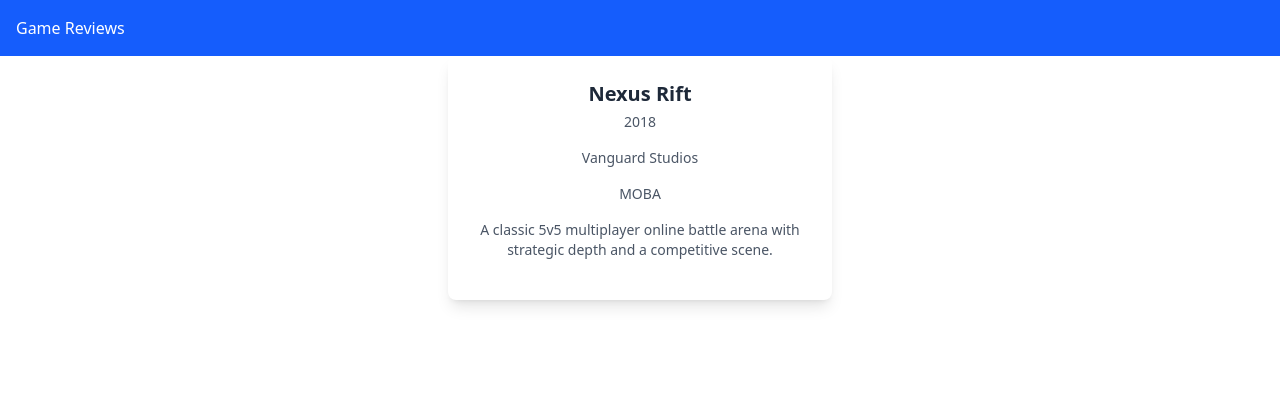
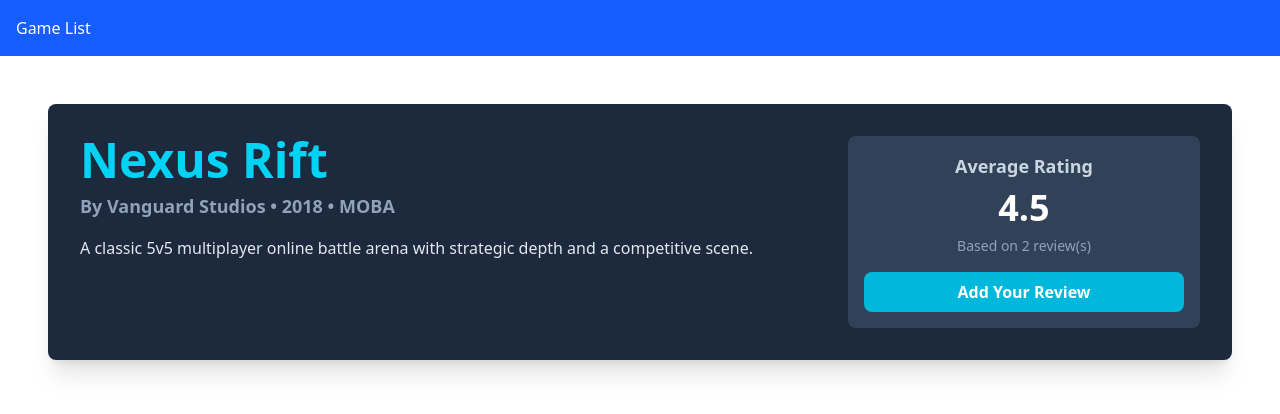
Before and after one commit to BalanlaySC/my-learning-roadmap, a React (Vite) app in the folder week2-mini-project/: page /games/game-001 in a window 1280 px wide. Shown: the top 414 px of the page. Built offline with nearby package versions, Linux system fonts and the light colour scheme.

Commit message:
feat(game-detail-page): Implement hero section onClicked game

```diff
--- a/week2-mini-project/src/App.tsx
+++ b/week2-mini-project/src/App.tsx
@@ -10,12 +10,12 @@ function App() {
   return (
     <div>
       <Header />
-      <Routes>
-        <Route path="/" element={<GameList />}/>
-        {/* <main className="container mx-auto p-4">
-        </main> */}
-        <Route path="/games/:id" element={<GameDetailPage />}/>
-      </Routes>
+      <main className="container mx-auto p-4">
+        <Routes>
+          <Route path="/" element={<GameList />}/>
+          <Route path="/games/:id" element={<GameDetailPage />}/>
+        </Routes>
+      </main>
     </div>
   )
 }
--- a/week2-mini-project/src/components/GameCard.tsx
+++ b/week2-mini-project/src/components/GameCard.tsx
@@ -8,24 +8,11 @@ interface GameCardProps {
 
 const GameCard: React.FC<GameCardProps> = ({ game }) => {
   return (
-    // <a
-    //   target="_blank"
-    //   rel="noopener noreferrer"
-    //   className="block bg-white rounded-lg overflow-hidden shadow-md hover:shadow-lg transition-shadow duration-200"
-    // >
-    //   <div className="p-4">
-    //     <h3 className="text-lg font-semibold mb-2">{game.title}</h3>
-    //     <p className="text-gray-600 text-sm">{game.description}</p>
-    //     <h4 className="text-lg mb-2">{5}</h4>
-    //   </div>
-    // </a>
     <Link to={`/games/${game.id}`}>
-      <div className="block bg-white rounded-lg overflow-hidden shadow-md hover:shadow-lg transition-shadow duration-200">
-        <div className="p-4">
-          <h3 className="text-lg font-semibold mb-2">{game.title}</h3>
-          <p className="text-gray-600 text-sm">{game.description}</p>
-          <h4 className="text-lg mb-2">{5}</h4>
-        </div>
+      <div className="block bg-white rounded-lg p-4 overflow-hidden shadow-md hover:shadow-lg transition-shadow duration-200">
+        <h3 className="text-lg font-semibold mb-2">{game.title}</h3>
+        <p className="text-gray-600 text-sm">{game.description}</p>
+        <h4 className="text-lg mb-2">{5}</h4>
       </div>
     </Link>
   );
--- a/week2-mini-project/src/components/GameDetailPage.tsx
+++ b/week2-mini-project/src/components/GameDetailPage.tsx
@@ -12,18 +12,65 @@ const GameDetailPage: React.FC = () => {
 
   const game = games.find(g => g.id === id);
 
+  const averageRating =
+    game && game.reviews && game.reviews.length > 0
+      ? (
+          game.reviews.reduce((acc, review) => acc + review.rating, 0) /
+          game.reviews.length
+        ).toFixed(1) // Keep one decimal place
+      : null;
+
+  if (!game) {
+    return <div>Game not found!</div>;
+  }
   if (!game) {
     return <div>Game not found!</div>
   }
 
   return (
-    <div className="bg-white rounded-lg shadow-lg p-6 max-w-sm mx-auto text-center">
-      <h2 className="text-xl font-bold text-gray-800 mb-1">{game.title}</h2>
-      <p className="text-gray-600 text-sm mb-4">{game.releaseYear}</p>
-      <p className="text-gray-600 text-sm mb-4">{game.developer}</p>
-      <p className="text-gray-600 text-sm mb-4">{game.genre}</p>
-      <p className="text-gray-600 text-sm mb-4">{game.description}</p>
+    <div className="p-4 md:p-8">
+      <section className="bg-slate-800 rounded-lg shadow-xl p-6 md:p-8">
+        <div className="grid grid-cols-1 md:grid-cols-3 gap-8">
+          {/* Left Column: Title and Details */}
+          <div className="md:col-span-2">
+            <h1 className="text-4xl md:text-5xl font-bold text-cyan-400 mb-2">
+              {game.title}
+            </h1>
+            <p className="text-slate-400 font-semibold text-lg mb-4">
+              By {game.developer} • {game.releaseYear} • {game.genre}
+            </p>
+            <p className="text-slate-200 text-base">
+              {game.description}
+            </p>
+          </div>
+
+          {/* Right Column: Ratings and Actions */}
+          <div className="bg-slate-700 rounded-lg p-4 flex flex-col items-center justify-center text-center">
+            {averageRating ? (
+              <>
+                <h2 className="text-slate-300 text-lg font-bold">Average Rating</h2>
+                <p className="text-4xl font-bold text-white my-2">{averageRating}</p>
+                <p className="text-slate-400 text-sm">
+                  Based on {game.reviews.length} review(s)
+                </p>
+              </>
+            ) : (
+              <p className="text-slate-300">No reviews yet.</p>
+            )}
+            <button className="bg-cyan-500 text-white font-bold py-2 px-4 rounded-lg mt-4 w-full hover:bg-cyan-600 transition-colors">
+              Add Your Review
+            </button>
+          </div>
+        </div>
+      </section>
     </div>
+    // <div className="bg-white rounded-lg shadow-lg p-6 max-w-sm mx-auto text-center">
+    //   <h2 className="text-xl font-bold text-gray-800 mb-1">{game.title}</h2>
+    //   <p className="text-gray-600 text-sm mb-4">{game.releaseYear}</p>
+    //   <p className="text-gray-600 text-sm mb-4">{game.developer}</p>
+    //   <p className="text-gray-600 text-sm mb-4">{game.genre}</p>
+    //   <p className="text-gray-600 text-sm mb-4">{game.description}</p>
+    // </div>
   );
 };
 
--- a/week2-mini-project/src/components/GameList.tsx
+++ b/week2-mini-project/src/components/GameList.tsx
@@ -21,7 +21,7 @@ const GameList: React.FC = () => {
         .finally(() => {
           setLoading(false);
         });
-    }, 800);
+    }, 650);
 
     return () => clearTimeout(timer);
   }, []);
@@ -53,16 +53,6 @@ const GameList: React.FC = () => {
     <div className="p-4 m-4 bg-white rounded-lg shadow-md">
       <div className="flex items-center justify-between">
         <h1 className="text-3xl font-bold mb-6">Browse Games</h1>
-        {/* <div className="flex items-center space-x-2">
-          <input
-            id='prodSearchBar'
-            type="text"
-            placeholder="Search products..."
-            value={searchQuery}
-            onChange={handleSearch}
-            className="px-4 py-2 border border-gray-300 rounded-md focus:outline-none focus:ring-2 focus:ring-blue-500"
-          />
-        </div> */}
       </div>
       <div className="grid grid-cols-1 sm:grid-cols-2 lg:grid-cols-4 gap-6">
         {curGames.map((myGame) => (
--- a/week2-mini-project/src/components/Header.tsx
+++ b/week2-mini-project/src/components/Header.tsx
@@ -1,4 +1,4 @@
-// import { Link } from 'react-router-dom';
+import { Link } from 'react-router-dom';
 
 const Header = () => {
   return (
@@ -6,7 +6,9 @@ const Header = () => {
       <nav className="flex justify-between items-center container mx-auto">
         <ul className="flex space-x-4">
           <li>
-            Game Reviews
+            <Link to="/" className="hover:underline">
+              Game List
+            </Link>
           </li>
         </ul>
       </nav>
```
